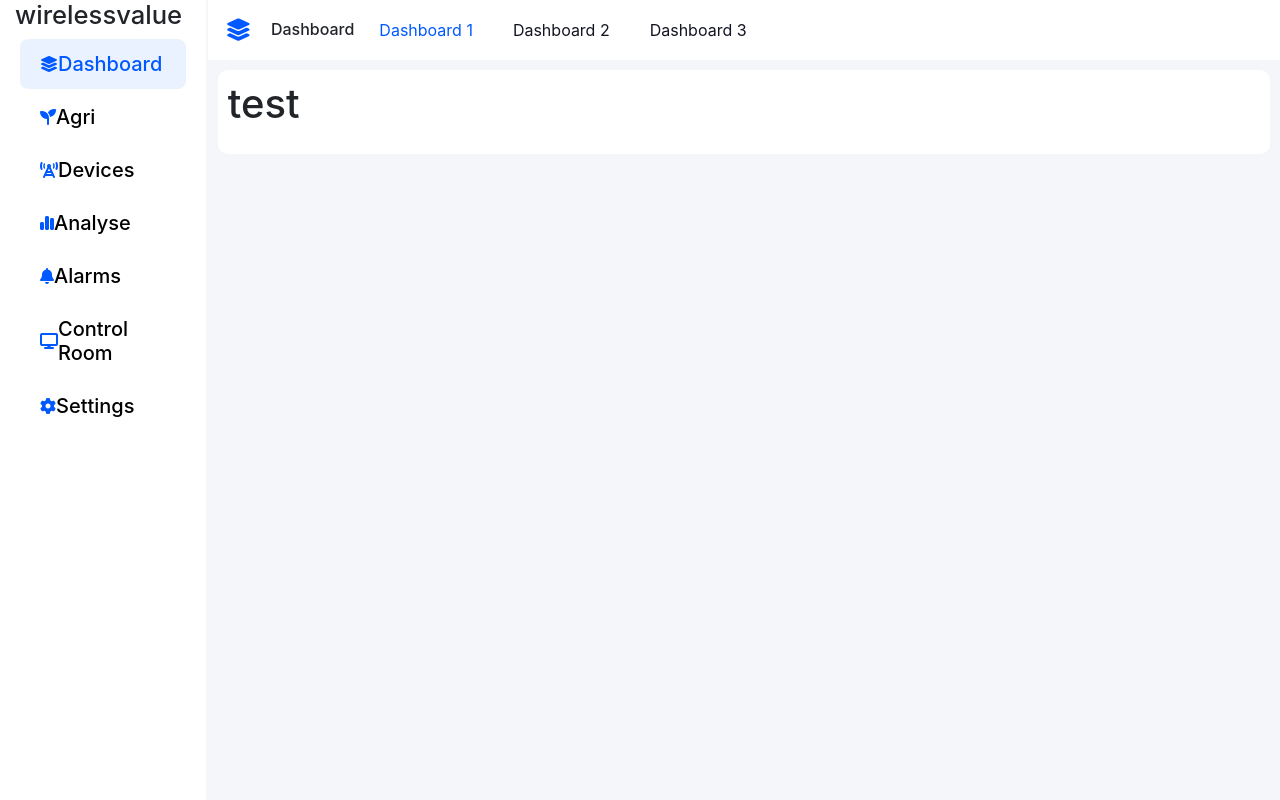
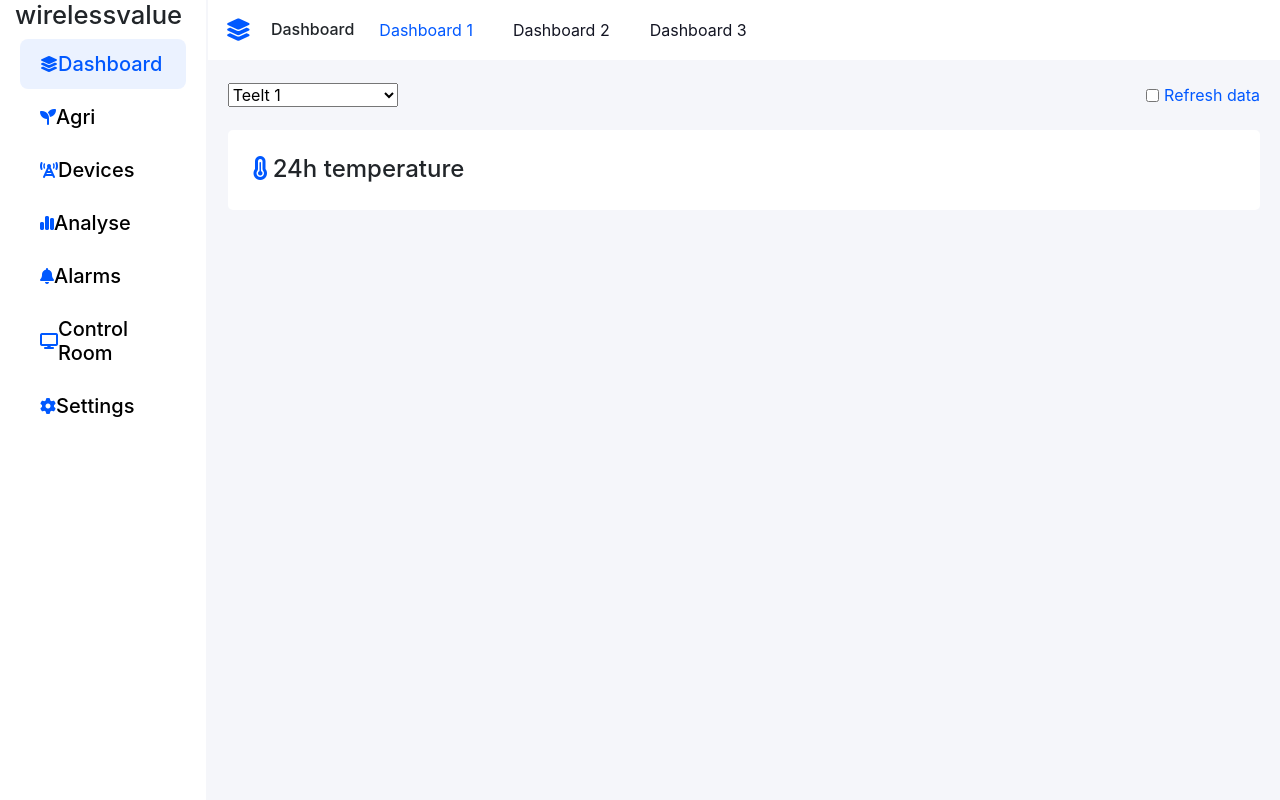
Before and after one commit to Timdegeus/Timdegeus.github.io, a PHP site: page / in a window 1280 px wide. Run offline with PHP 8.4, Linux system fonts and the light colour scheme; some libraries are stand-ins or nearby versions.

Commit message:
added content to the dashboard page

```diff
--- a/css/style.css
+++ b/css/style.css
@@ -408,13 +408,43 @@ li a:hover {
     }
 }
 
+.contentChanger {
+    display: flex;
+    justify-content: space-between;
+    align-items: center;
+    margin: 20px;
+    height: 30px;
+}
+
+#teeltSelector {
+    width: 170px;
+}
+
+.refreshCheck {
+    display: flex;
+    align-items: center;
+    margin: 0;
+    color: #0058FF;
+}
+
+.contentChanger p {
+    margin: 0;
+    margin-left: 5px;
+}
+
 .widget {
     background-color: white;
     padding: 10px;
-    margin: 10px;
-    border-radius: 10px;
+    margin: 20px;
+    border-radius: 5px;
 }
 
-.widget h1 {
+.widget h4 {
     margin: 0;
+    margin: 15px;
 }
+
+.widget i {
+    color: #0058FF;
+    margin-right: 5px;
+}
--- a/index.html
+++ b/index.html
@@ -49,8 +49,19 @@
                             </div>
                         </div>
                         <div id="pageContent">
+                            <div class="contentChanger">
+                                <select name="teelt" id="teeltSelector">
+                                    <option value="teelt1">Teelt 1</option>
+                                    <option value="teelt2">Teelt 2</option>
+                                    <option value="teelt3">Teelt 3</option>
+                                </select>
+                                <label for="refreshData" class="refreshCheck">
+                                    <input type="checkbox" id="refreshData">
+                                    <p>Refresh data</p>
+                                </label>
+                            </div>
                             <div class="widget">
-                                <h1>test</h1>
+                                <h4><i class="fa-solid fa-temperature-three-quarters"></i>24h temperature</h4>
                                 <p></p>
                             </div>
                         </div>
```
